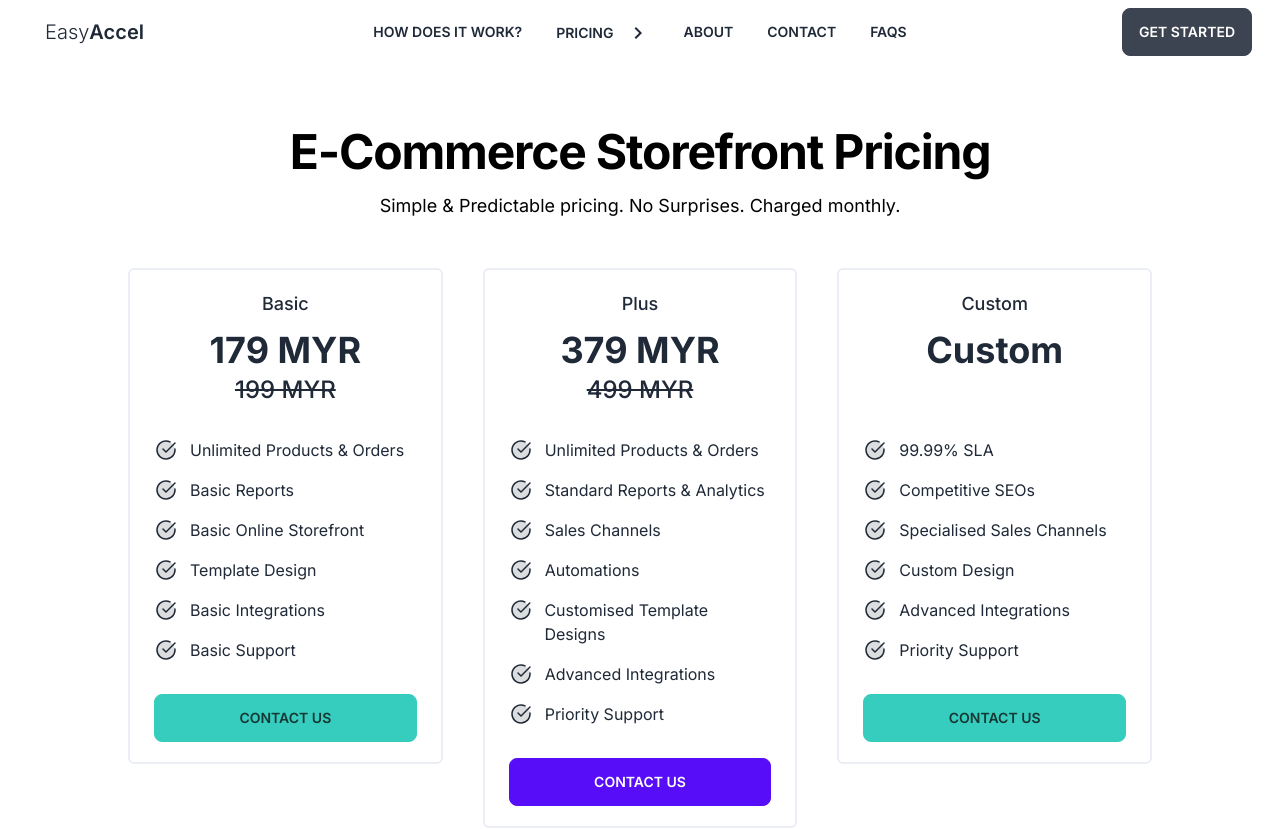
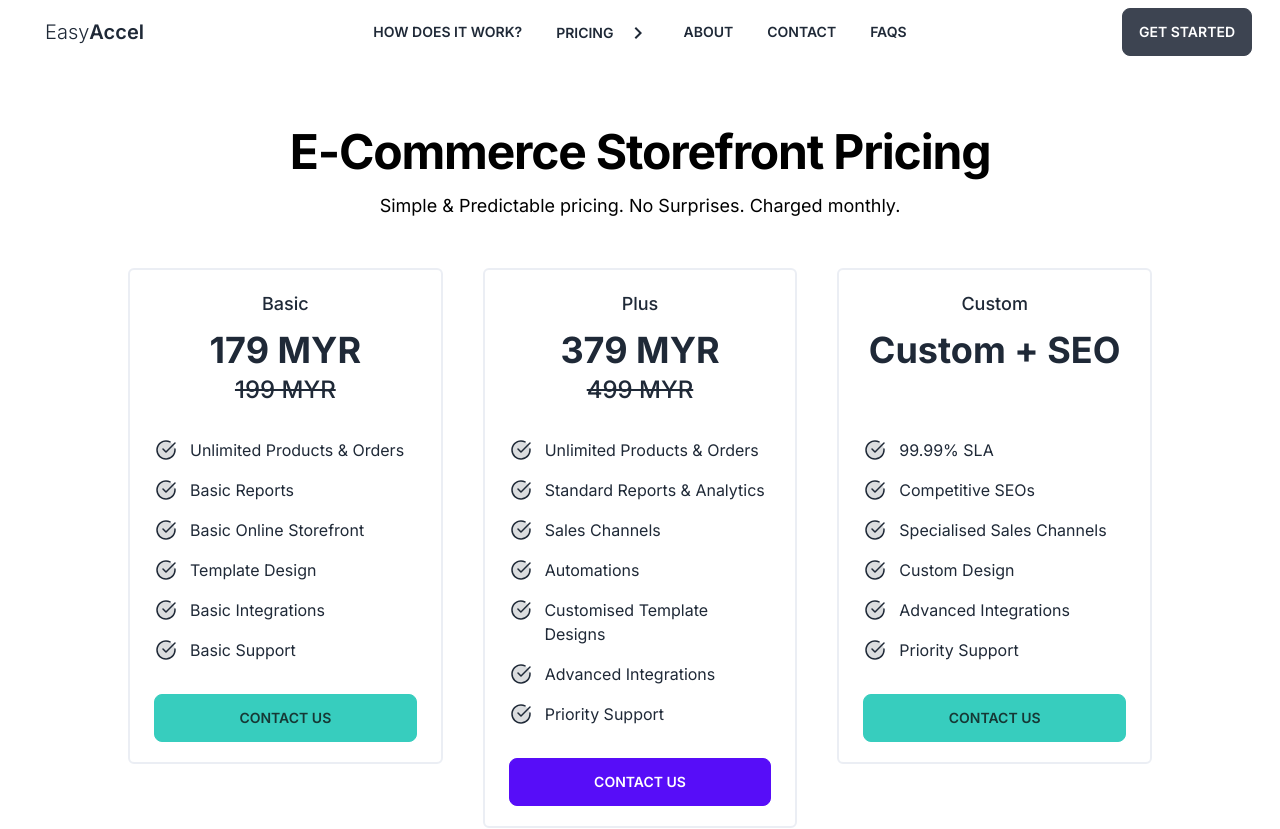
Before and after one commit to orbulant/easyaccel, an Astro site: page /pricing/ecommerce in a window 1280 px wide. Shown: the top 829 px of the page. Built offline with nearby package versions, Linux system fonts and the light colour scheme; Astro itself is replaced by a stand-in of ours.

Commit message:
Changed wordings

```diff
--- a/src/pages/pricing/ecommerce.astro
+++ b/src/pages/pricing/ecommerce.astro
@@ -53,7 +53,7 @@ const pricing = [
   },
   {
     name: Plans.THIRD,
-    price: "Custom",
+    price: "Custom + SEO",
     popular: false,
     features: [
       "99.99% SLA",
```
